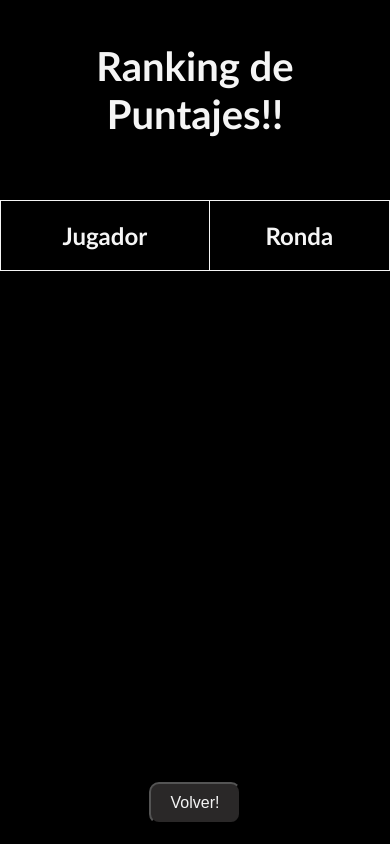
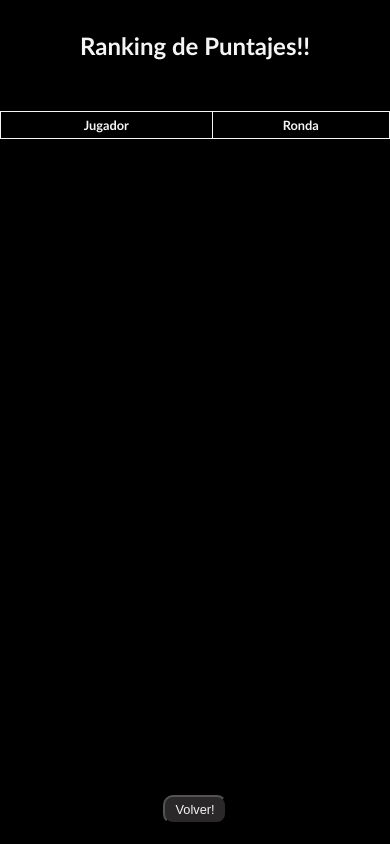
Before and after one commit to crlsr/Simon-Says, a plain HTML site: page index-scores.html in a window 390 px wide. Drawn offline with Linux system fonts and the light colour scheme.

Commit message:
last fixes and changes

```diff
--- a/script.js
+++ b/script.js
@@ -45,6 +45,8 @@ document.addEventListener("DOMContentLoaded", () => {
     -stopGame: cuando se presina el boton parar se termina el juego.
 
     -updateScore: actualiza la puntuacion graficamente (reflejandolo en el div).
+
+    - saveScore: Guarda los datos en el localStorage para posteriormente ser utilizados en el script2 con el fin de cargarlo en la tabla de puntuaciones
     */
 
     function startGame() {
@@ -120,6 +122,7 @@ document.addEventListener("DOMContentLoaded", () => {
     Funciones de audio y extras:
     - activateButton: Activa la animacion del boton agregandole momentamente la clase "active"
     - playSound: Ejecuta un audio que dice el nombre del color a seleccionar
+    - changeColor: Cambia el color del fondo cada que se presione un boton durante la ejecucion del juego.
     */
 
     function activateButton(color) {
--- a/script2.js
+++ b/script2.js
@@ -1,17 +1,23 @@
 document.addEventListener("DOMContentLoaded", () => {
     const scoreTable = document.getElementById("score-table").getElementsByTagName('tbody')[0];
 
-    // Función para cargar los puntajes desde localStorage y actualizar la tabla
+    // Función para cargar los puntajes desde localStorage, ordenarlos y actualizar la tabla
     function loadScores() {
         const scores = JSON.parse(localStorage.getItem("scores")) || {};
-        for (const [name, data] of Object.entries(scores)) {
+
+        // Convertir el objeto a un array y ordenar por ronda de mayor a menor
+        const sortedScores = Object.entries(scores).sort((a, b) => b[1].round - a[1].round);
+
+
+        // Insertar los datos ordenados en la tabla
+        sortedScores.forEach(([name, data]) => {
             const newRow = scoreTable.insertRow();
             const nameCell = newRow.insertCell(0);
             const roundCell = newRow.insertCell(1);
             nameCell.textContent = name;
             roundCell.textContent = data.round;
-        }
+        });
     }
 
-    loadScores(); // Llamar la función al cargar la página
+    loadScores(); // Llamar la función al cargar la página para que cargue todos los datos guardados localmente
 });
--- a/style2.css
+++ b/style2.css
@@ -1,5 +1,5 @@
 /* Estilos generales */
-body{
+body {
     display: flex;
     flex-direction: column;
     height: 100vh;
@@ -16,12 +16,12 @@ header {
     margin: 5px;
 }
 
-header h1{
+header h1 {
     font-size: 2.5em;
     padding: 10px;
 }
 
-main{
+main {
     text-align: left;
 }
 
@@ -42,7 +42,7 @@ footer {
     text-align: center;
 }
 
-footer button{
+footer button {
     background-color: rgb(42, 40, 40);
     color: whitesmoke;
     padding: 10px 20px;
@@ -65,7 +65,7 @@ footer button{
     font-family: 'Trebuchet MS', 'Lucida Sans Unicode', 'Lucida Grande', 'Lucida Sans', Arial, sans-serif; /* Fuente consistente */
 }
 
-#tu1 , #tu2{
+#tu1, #tu2 {
     font-size: 1.5em;
     padding: 20px;
 }
@@ -73,3 +73,46 @@ footer button{
 #score-table tr:nth-child(even) {
     background-color: rgba(255, 255, 255, 0.1);
 }
+
+/* Estilos responsivos */
+@media (max-width: 768px) {
+    header h1 {
+        font-size: 2em;
+    }
+
+    footer button {
+        font-size: 0.9em;
+        padding: 8px 15px;
+    }
+
+    #score-table th, #score-table td {
+        font-size: 0.9em;
+        padding: 8px;
+    }
+
+    #tu1, #tu2 {
+        font-size: 1.2em;
+        padding: 10px;
+    }
+}
+
+@media (max-width: 480px) {
+    header h1 {
+        font-size: 1.5em;
+    }
+
+    footer button {
+        font-size: 0.8em;
+        padding: 5px 10px;
+    }
+
+    #score-table th, #score-table td {
+        font-size: 0.8em;
+        padding: 5px;
+    }
+
+    #tu1, #tu2 {
+        font-size: 1em;
+        padding: 5px;
+    }
+}
```
